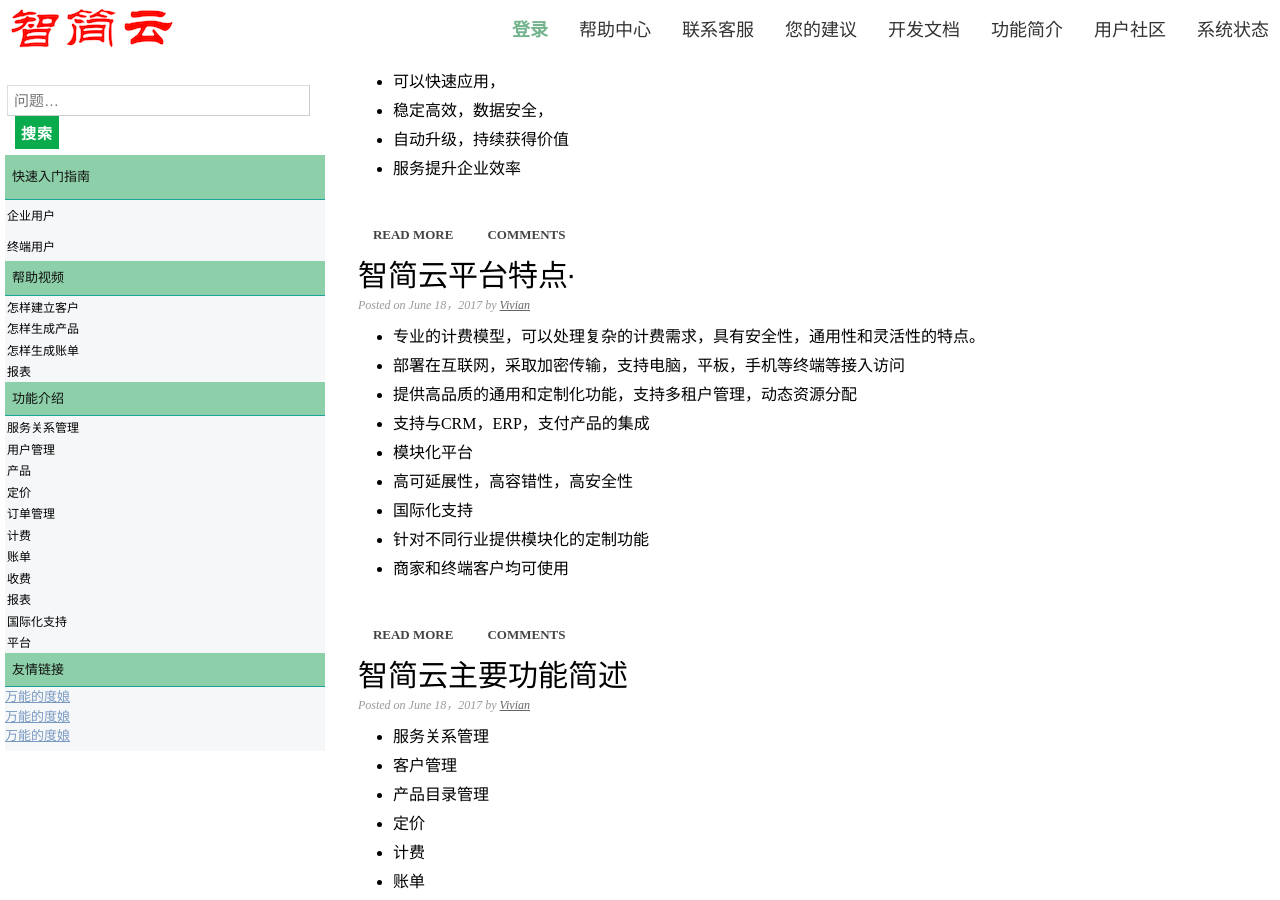
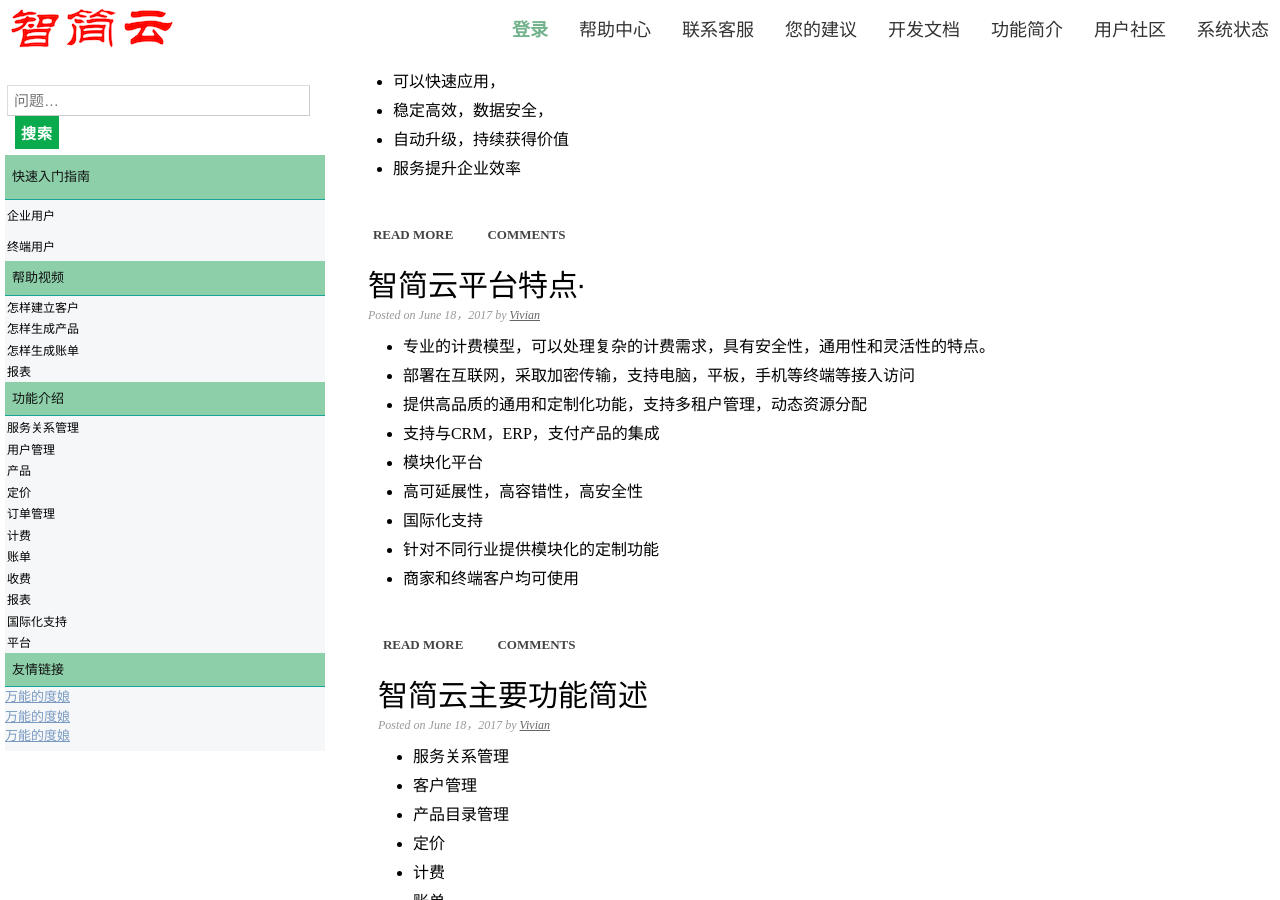
Before and after one commit to dreampivot/slipscloud.github.io, a Jekyll site: the page help/help-index.html, which Jekyll copies as it is, in a window 1280 px wide and 900 px high, scrolled down 532 px. Built offline with Jekyll 4.4.1, drawn with Linux system fonts in a browser that asks for light colours.

Commit message:
Update help-index.html

```diff
--- a/help/help-index.html
+++ b/help/help-index.html
@@ -63,7 +63,7 @@
 
 		<a href="#" class="button">Read more</a>
 		<a href="#" class="button">Comments</a>
-
+		<article class="expanded">
 		<h2>智简云平台特点·</h2>
 		<div class="article-info">Posted on <time datetime="2017-06-18">June 18，2017</time> by <a href="#" rel="author">Vivian</a></div>
 		<ul class="styledlist">
@@ -81,7 +81,7 @@
 
 		<a href="#" class="button">Read more</a>
 		<a href="#" class="button">Comments</a>
-
+		<article class="expanded">
 		<h2>智简云主要功能简述</h2>
 		<div class="article-info">Posted on <time datetime="2017-06-18">June 18，2017</time> by <a href="#" rel="author">Vivian</a></div>
 		<ul class="styledlist">
```
